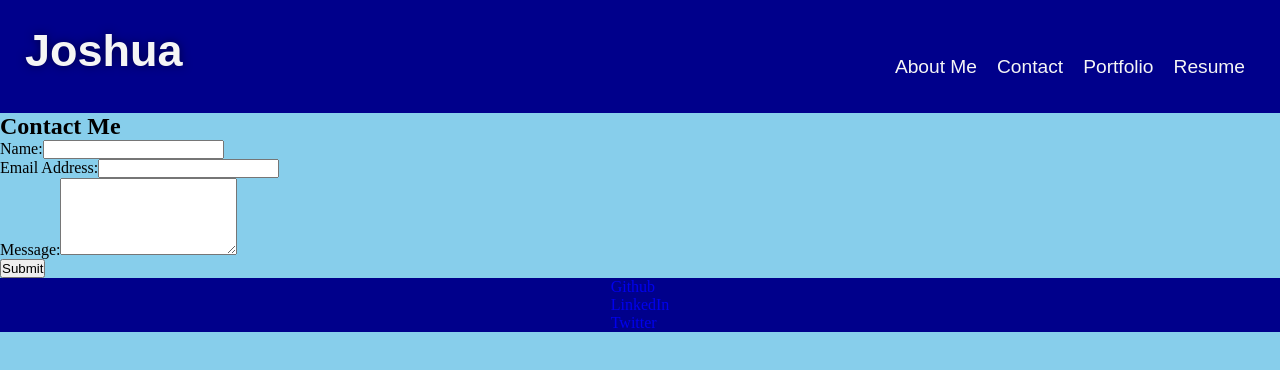
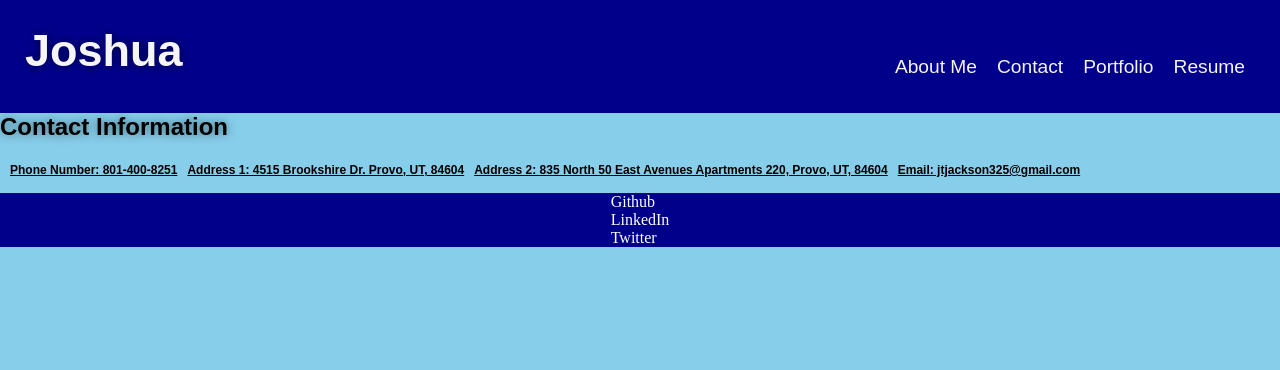
Before and after one commit to Joker282855/display-portfolio, a React (Create React App) app: page /contact in a window 1280 px wide. Shown: the top 370 px of the page. Built offline with nearby package versions, Linux system fonts and the light colour scheme.

Commit message:
got the actual stuff for the contact part more reflective of whats required to get hired

```diff
--- a/src/components/Contact/index.js
+++ b/src/components/Contact/index.js
@@ -1,68 +1,28 @@
-import { validateEmail } from '../../utils/helpers';
-import React,  { useState } from 'react';
+import React from 'react';
 
-
-function ContactForm() {
-    const [formState, setFormState] = useState({ name: '', email: '', message: '' });
-
-    const [errorMessage, setErrorMessage] = useState('');
-    const { name, email, message } = formState;
-
-    function handleChange(e) {
-        if (e.target.name === 'email') {
-            const isValid = validateEmail(e.target.value);
-            console.log(isValid);
-            // isValid conditional statement
-            if (!isValid) {
-                setErrorMessage('Your email is invalid.');
-            } else {
-                setErrorMessage('');
-            }
-        } else {
-            if (e.target.value.length) {
-                setErrorMessage(`${e.target.name} is required.`);
-            } else {
-                setErrorMessage('');
-            }
-        }
-
-        if (!errorMessage) {
-            setFormState({...formState, [e.target.name]: e.target.value });
-        }
-    }
-
-    console.log(formState);
-
-    function handleSubmit(e) {
-        e.preventDefault();
-        console.log(formState);
-    }
-
+function Contact() {
     return (
-        <section className="my-5">
-            <h1>Contact Me</h1>
-            <form id="contact-form" onSubmit={handleSubmit}>
-                <div>
-                    <label htmlFor="name">Name:</label>
-                    <input type="text" defaultValue={name} onChange={handleChange} name="name" />
-                </div>
-                <div>
-                    <label htmlFor="email">Email Address:</label>
-                    <input type="email" defaultValue={email} name="email" onChange={handleChange} />
-                </div>
-                <div>
-                    <label htmlFor="message">Message:</label>
-                    <textarea name="message" defaultValue={message} onChange={handleChange} rows="5"  />
-                </div>
-                {errorMessage && (
-                    <div>
-                        <p className="error-text">{errorMessage}</p>
-                    </div>
-                )}
-                <button type="submit">Submit</button>
-            </form>
+        <section id="contact-information" className="contact">
+            <h2>Contact Information</h2>
+            <div className="list">
+                <ul>
+                    <li>
+                        Phone Number: 801-400-8251
+                    </li>
+                    <li>
+                        Address 1: 4515 Brookshire Dr. Provo, UT, 84604
+                    </li>
+                    <li>
+                        Address 2: 835 North 50 East Avenues Apartments 220, Provo, UT, 84604
+                    </li>
+                    <li>
+                        Email: jtjackson325@gmail.com
+                    </li>
+                </ul>
+            </div>
         </section>
     );
+
 }
 
-export default ContactForm;
+export default Contact;
--- a/src/index.css
+++ b/src/index.css
@@ -140,7 +140,6 @@ header nav ul li a:focus {
   font-size: 16px;
 }
 .me p:first-letter {
-  color: var(--blue);
   font-size: 16px;
 }
 footer {
@@ -152,6 +151,7 @@ footer {
 }
 footer a {
   text-decoration: none;
+  color: white;
 }
 @media screen and (max-width: 768px) {
 .contact {
@@ -171,8 +171,8 @@ footer a {
   width: 100%;
 }
 .list ul li {
-  display: inline-block;
-  font-size: 1.55vw;
+  display: grid;
+  font-size: 18px;
 }
 }
 @media screen and (max-width: 575px) {
```
